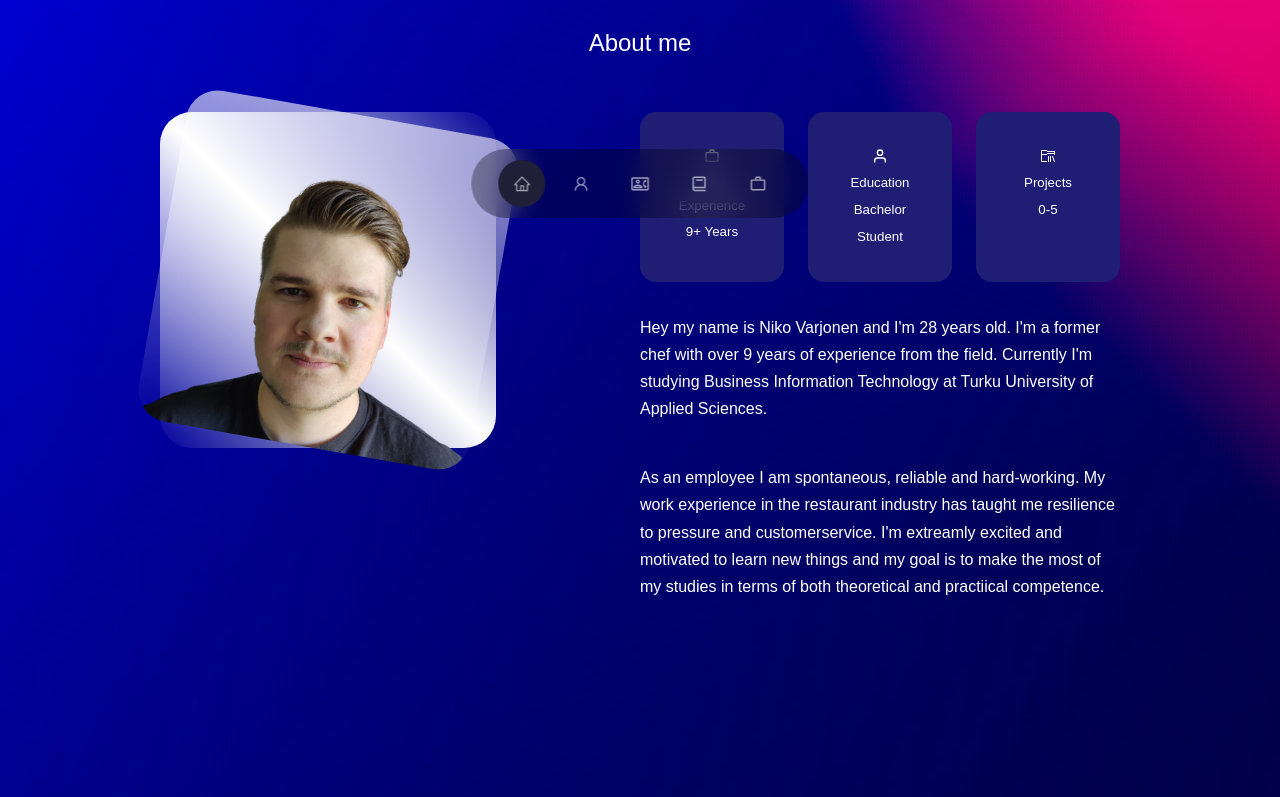
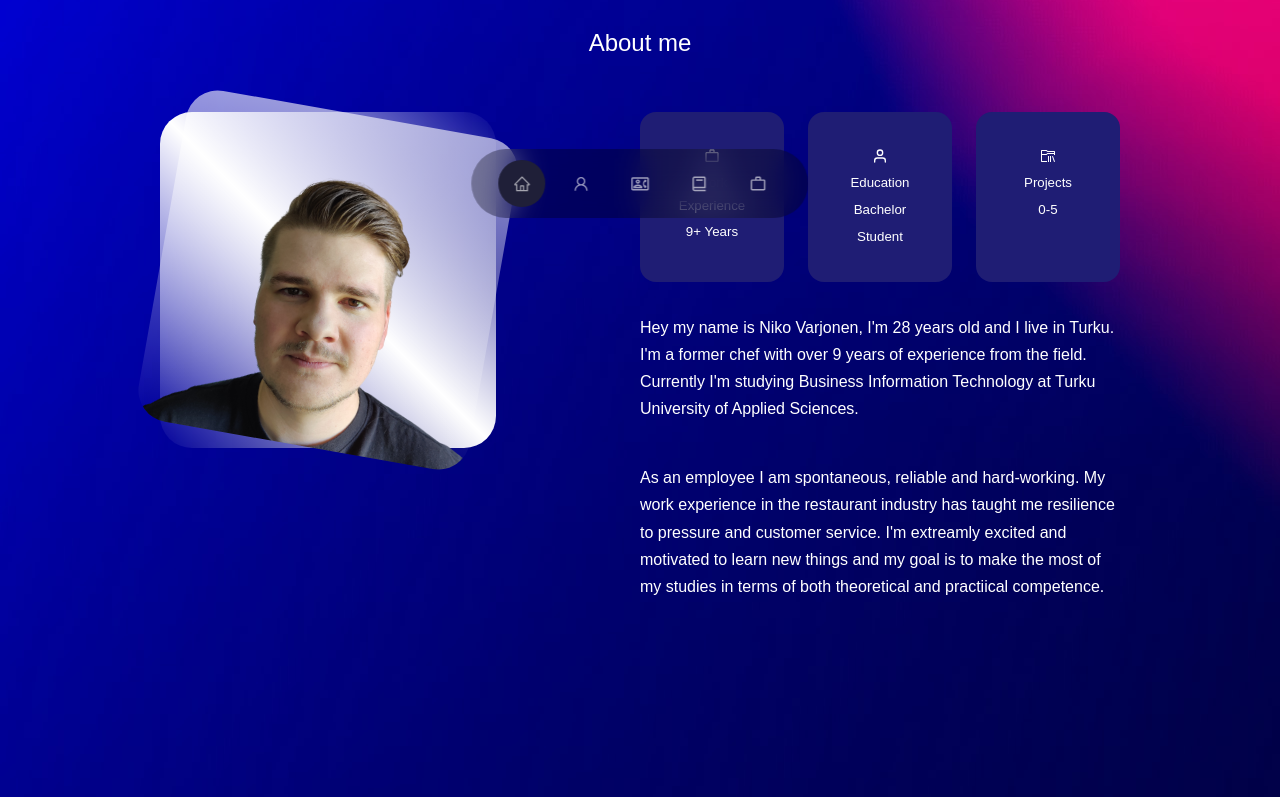
Before and after one commit to Nibbee/NikoVarjonen, a React (Create React App) app: page / in a window 1280 px wide. Shown: the part 550-1347 px from the top of the page. Built offline with nearby package versions, Linux system fonts and the light colour scheme.

Commit message:
Modified about component

```diff
--- a/src/components/about/About.jsx
+++ b/src/components/about/About.jsx
@@ -37,14 +37,14 @@ const About = () => {
                         </artice>
                     </div>
                     <p>
-                        Hey my name is Niko Varjonen and I'm 28 years old.
+                        Hey my name is Niko Varjonen, I'm 28 years old and I live in Turku.
                         I'm a former chef with over 9 years of experience from the field.
                         Currently I'm studying Business Information Technology at
                         Turku University of Applied Sciences.
                     </p>
                     <p>
                         As an employee I am spontaneous, reliable and hard-working. My work experience
-                        in the restaurant industry has taught me resilience to pressure and customerservice.
+                        in the restaurant industry has taught me resilience to pressure and customer service.
                         I'm extreamly excited and motivated to learn new things and my goal is to make the most
                         of my studies in terms of both theoretical and practiical competence.
                     </p>
```
